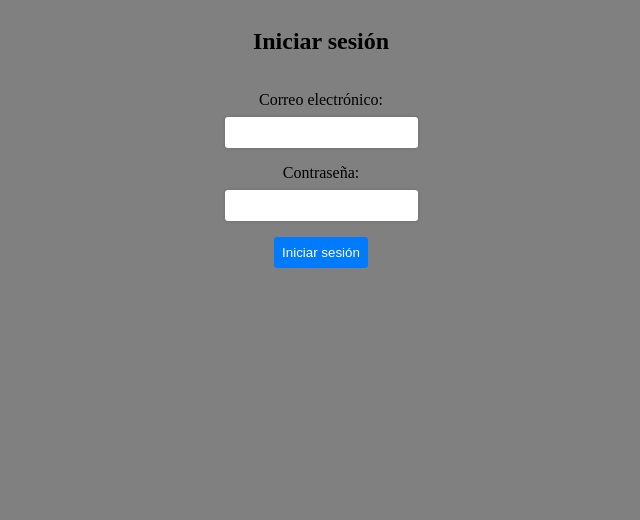
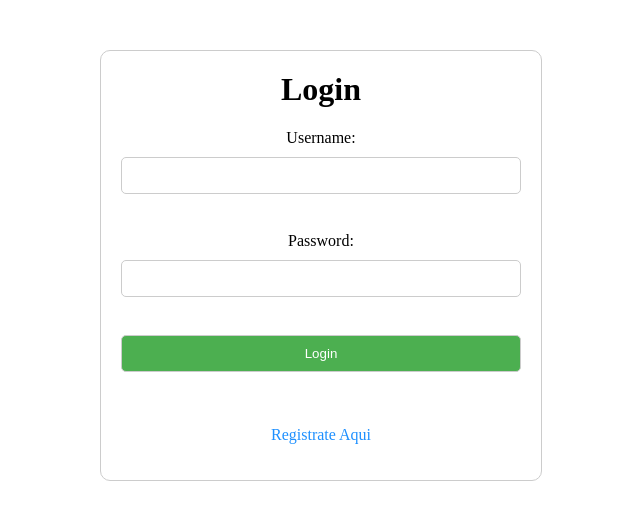
Before and after one commit to DeimarVR/Inicio-de-sesion, a plain HTML site: page index.html in a window 1280 px wide. Shown: the whole page, without its empty margins (319-959 px from the left). Drawn offline with Linux system fonts and the light colour scheme.

Commit message:
Registro

```diff
--- a/estilo.css
+++ b/estilo.css
@@ -1,35 +1,47 @@
-body{
-  background-color: #808080;
+.container {
+	width: 400px;
+	margin: 50px auto;
+	padding: 20px;
+	border: 1px solid #ccc;
+	border-radius: 10px;
+	text-align: center;
 }
 
-form {
-  display: flex;
-  flex-direction: column;
-  align-items: center;
+h1 {
+	margin-top: 0;
 }
 
 label {
-  margin-top: 1rem;
+	display: block;
+	margin-bottom: 10px;
 }
 
-input {
-  padding: 0.5rem;
-  margin-top: 0.5rem;
-  border: none;
-  border-radius: 3px;
-  box-shadow: 0px 0px 3px 1px rgba(0, 0, 0, 0.1);
+input[type="text"],
+input[type="password"],
+input[type="submit"] {
+	width: 100%;
+	padding: 10px;
+	margin-bottom: 20px;
+	border: 1px solid #ccc;
+	border-radius: 5px;
+	box-sizing: border-box;
 }
 
-button {
-  margin-top: 1rem;
-  padding: 0.5rem;
-  border: none;
-  border-radius: 3px;
-  background-color: #007bff;
-  color: white;
-  cursor: pointer;
+input[type="submit"] {
+	background-color: #4CAF50;
+	color: #fff;
+	cursor: pointer;
 }
 
-button:hover {
-  background-color: #0069d9;
+input[type="submit"]:hover {
+	background-color: #3e8e41;
 }
+
+a {
+	color: #1E90FF;
+	text-decoration: none;
+}
+
+a:hover {
+	text-decoration: underline;
+}
--- a/index.html
+++ b/index.html
@@ -1,21 +1,22 @@
 <!DOCTYPE html>
-<html lang="en">
+<html>
 <head>
-    <meta charset="UTF-8">
-    <meta http-equiv="X-UA-Compatible" content="IE=edge">
-    <meta name="viewport" content="width=device-width, initial-scale=1.0">
-    <title>Document</title>
-    <link rel="stylesheet" href="estilo.css">
+	<title>Login Page</title>
+	<meta charset="utf-8">
+	<link rel="stylesheet" type="text/css" href="estilo.css">
 </head>
 <body>
-  <form>
-  <h2>Iniciar sesión</h2>
-  <label for="email">Correo electrónico:</label>
-  <input type="email" id="email" name="email" required>
-  <label for="password">Contraseña:</label>
-  <input type="password" id="password" name="password" required>
-  <button type="submit" onclick="login()">Iniciar sesión</button>
-  </form>
-  <script src="scrip.js"></script>
+	<div class="container">
+		<h1>Login</h1>
+		<form>
+			<label for="username">Username:</label>
+			<input type="text" id="username" name="username"><br><br>
+			<label for="password">Password:</label>
+			<input type="password" id="password" name="password"><br><br>
+			<input type="submit" value="Login">
+		</form>
+		<br>
+		<p><a href="#" id="register-link"> Registrate Aqui</a></p>
+	</div>
 </body>
 </html>
--- a/scrip.js
+++ b/scrip.js
@@ -12,3 +12,11 @@ function login() {
       alert("Correo electrónico o contraseña incorrectos. Por favor, inténtelo de nuevo.");
     }
   }
+
+
+const registerLink = document.getElementById("register-link");
+
+registerLink.addEventListener("click", (e) => {
+	e.preventDefault();
+	window.location.href = "register.html";
+});
```
